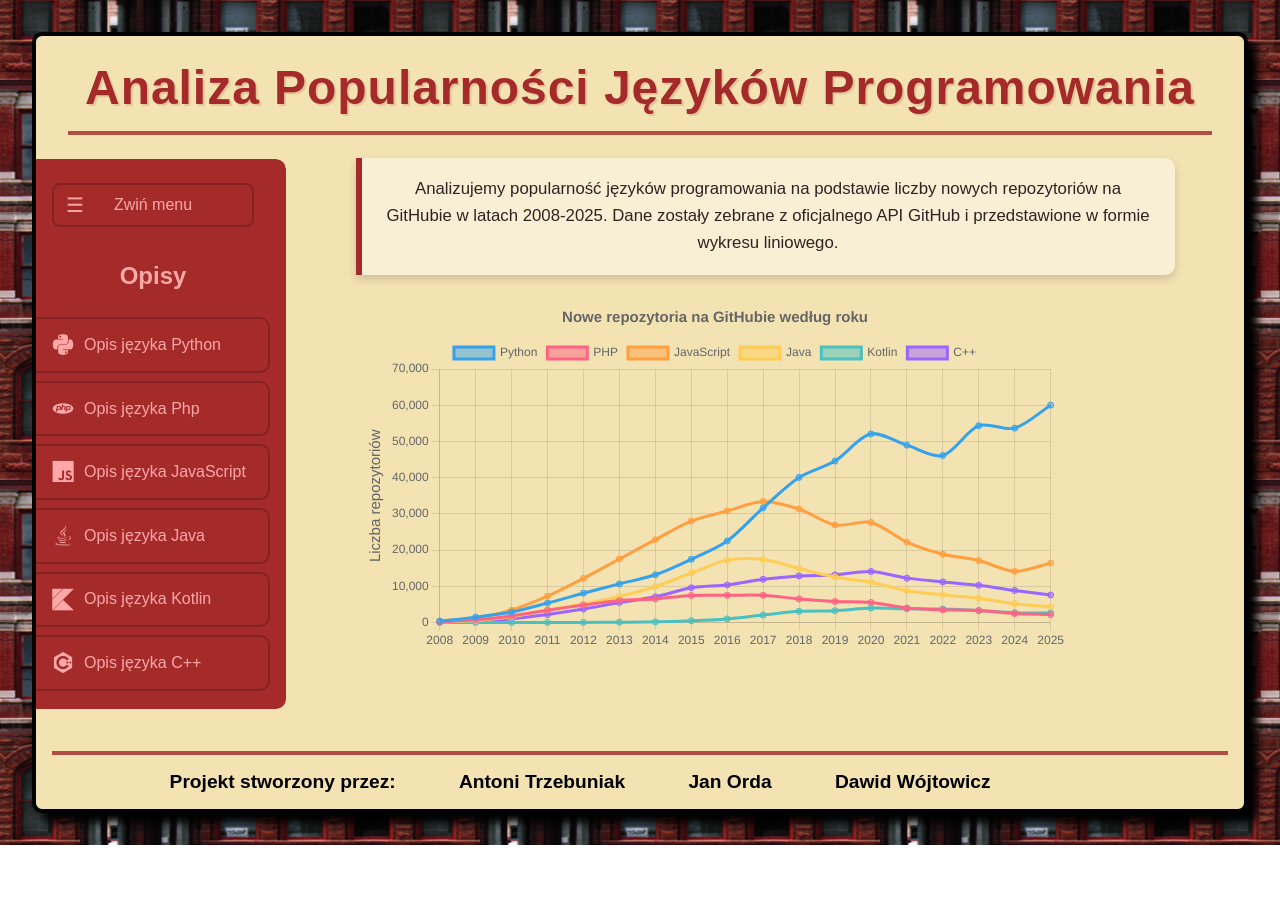
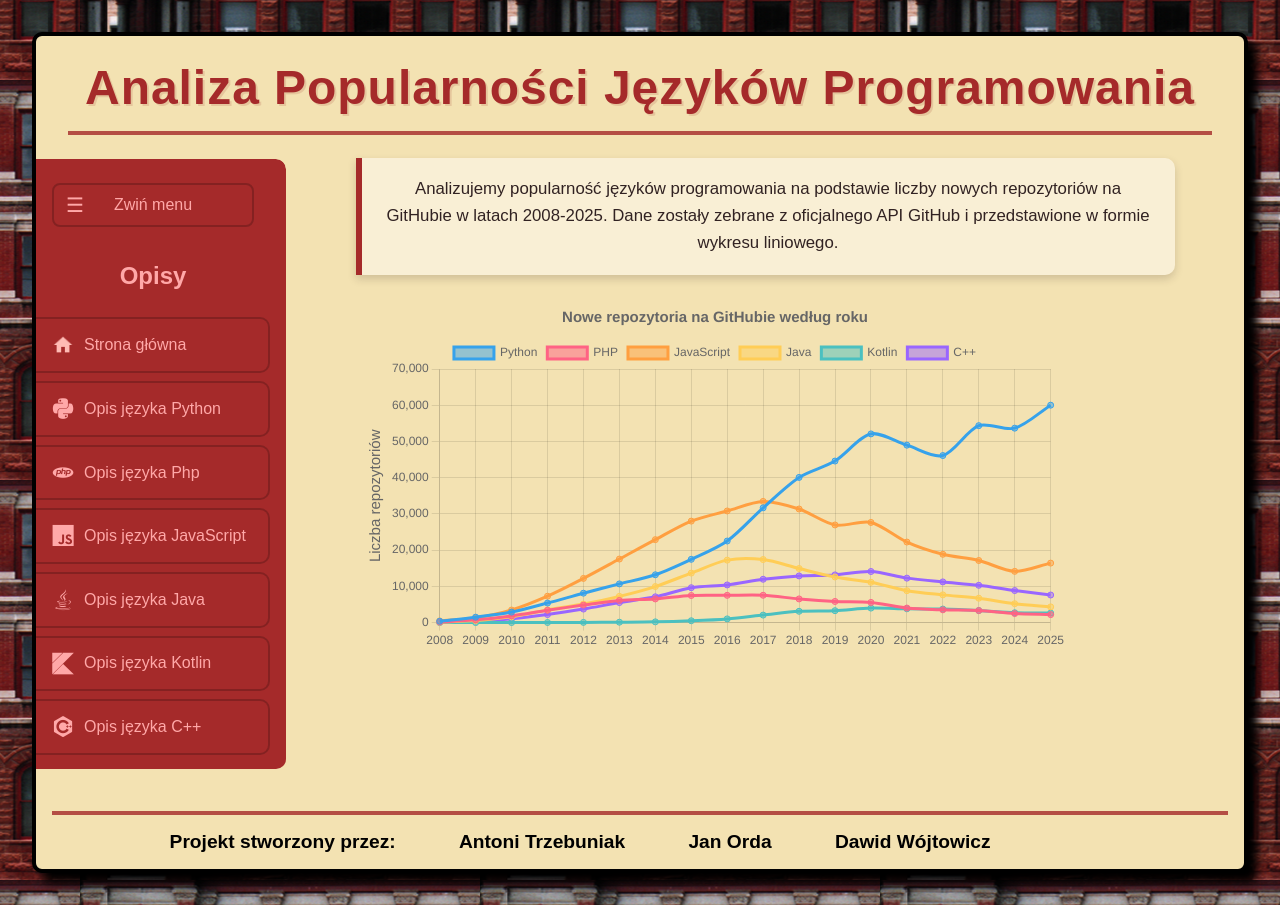
Before and after one commit to HAQ20/Analiza-Jezykow-programowania, a plain HTML site: page index.html in a window 1280 px wide. Before the commit the page ends 845 px from the top, so only its background shows below. Drawn offline with nearby package versions, Linux system fonts and the light colour scheme.

Commit message:
main-page-button
Dodałem home button i jego ikonkę

```diff
--- a/index.html
+++ b/index.html
@@ -20,6 +20,7 @@
           <h1>Opisy</h1>
           <div id="language-links" class="nav_links">
             <!-- to wy robicie mi się nie chce -->
+             <a href="index.html"><img src="assets/home-icon.png" alt="home" class="home_icon"></i>Strona główna</a>
             <a href=""><i class="devicon-python-plain" aria-hidden="true"></i>Opis języka Python</a>
             <a href=""><i class="devicon-php-plain" aria-hidden="true"></i>Opis języka Php</a>
             <a href=""><i class="devicon-javascript-plain" aria-hidden="true"></i>Opis języka JavaScript</a>
--- a/style.css
+++ b/style.css
@@ -204,7 +204,14 @@ nav a:hover {
     background-color: rgba(0, 0, 0, 0.2);
 }
 
-
+.home_icon {
+    width: 22px;
+    height: 22px;
+    object-fit: cover;
+    filter: brightness(0) saturate(100%) invert(77%) sepia(17%) saturate(1017%) hue-rotate(314deg) brightness(105%) contrast(101%);
+    /* nie pytajcie xdddd*/
+    /* nie ma devicona na zwykły dom to jest powalone */
+}
 
 .section_container {
     width: 100%;
```
Also changed, not shown: assets/home-icon.png (added).
